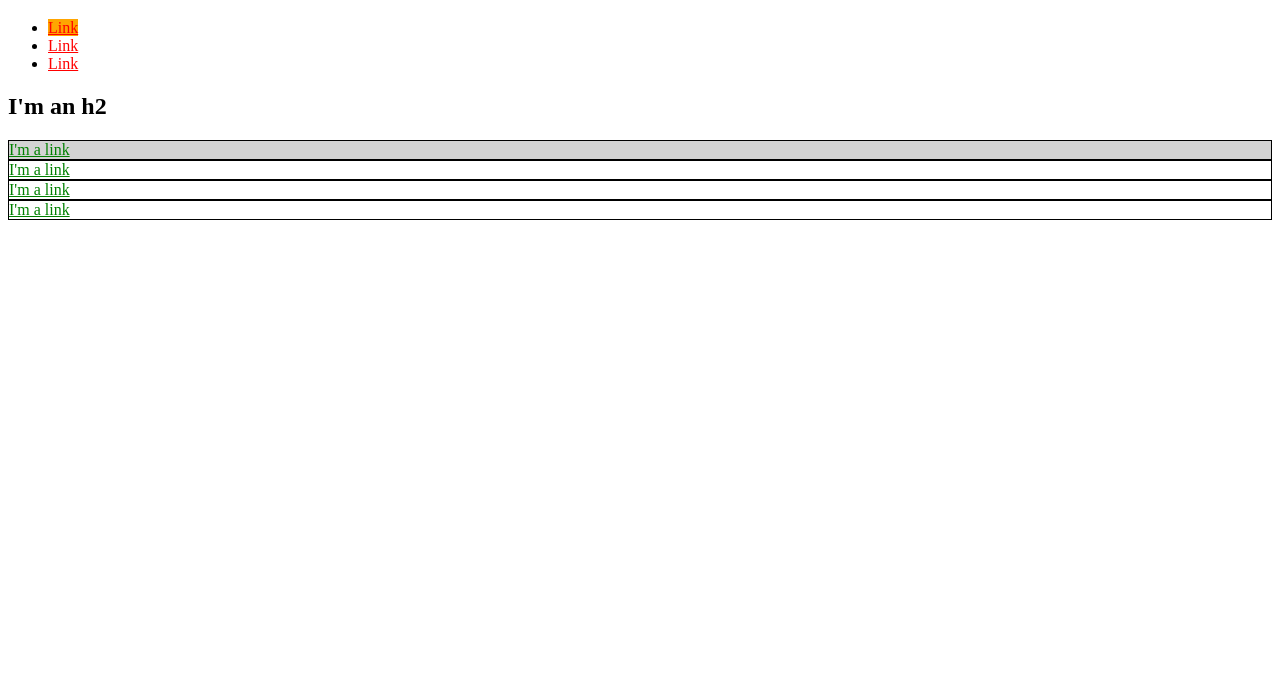
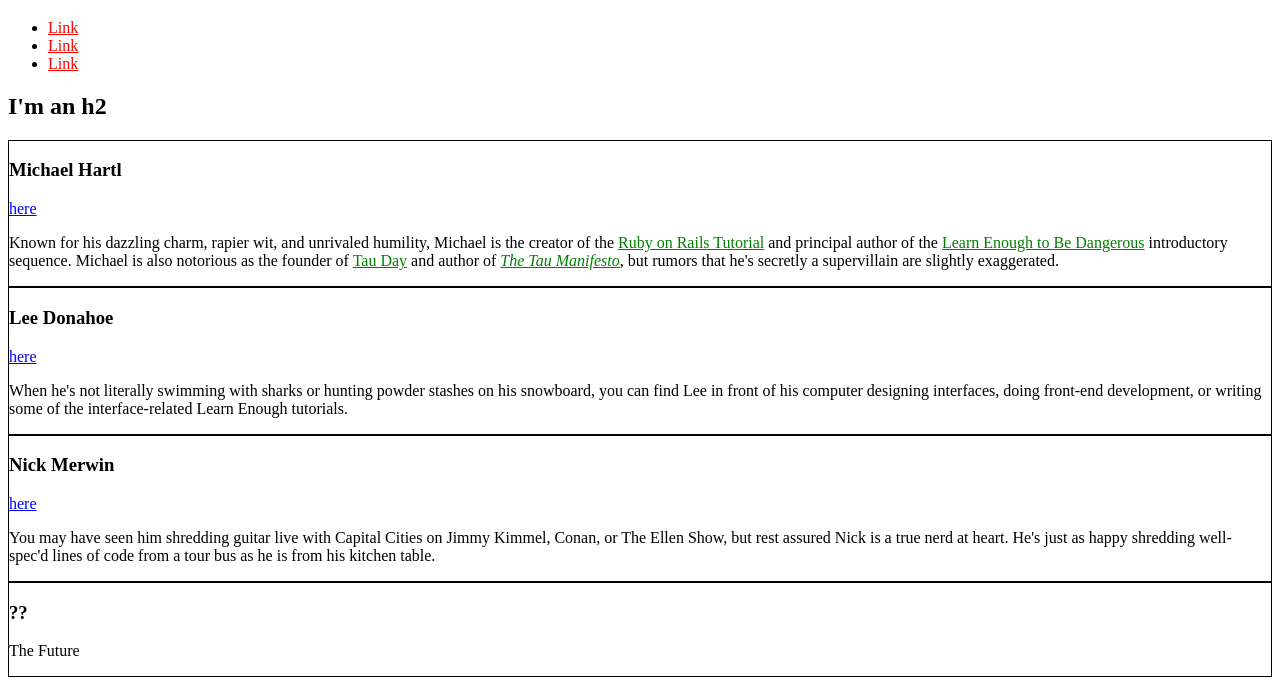
Before and after one commit to slipson-nimonik/slipson-nimonik.github.io, a plain HTML site: page index.html in a window 1280 px wide. Shown: the part 61-756 px from the top of the page. Drawn offline with Linux system fonts and the light colour scheme.

Commit message:
Add more classes and refactor

```diff
--- a/index.html
+++ b/index.html
@@ -10,17 +10,11 @@ a {
 .bio-box {
   border: 1px solid black;
 }
-.bio-box a {
+.bio-copy a {
   color: green;
 }
-.bluey {
-  background-color: azure;
-}
-#orangey {
-  background-color: orange;
-}
-  #exec-bio {
-    background-color: lightgray;
+.social-link {
+  color: blue;
 }
 </style>
   </head>
@@ -28,7 +22,7 @@ a {
     <h1>I'm an h1</h1>
     <ul>
       <li>
-        <a id="orangey" href="http://example.com/">Link</a>
+        <a href="http://example.com/">Link</a>
       </li>
       <li>
         <a href="http://example.com/">Link</a>
@@ -38,17 +32,54 @@ a {
       </li>
     </ul>
     <h2>I'm an h2</h2>
-    <div id="exec-bio" class="bio-box" class="bluey">
-      <a href="http://example.com/">I'm a link</a>
+        <div class="bio-box">
+          <h3>Michael Hartl</h3>
+          <a href="http://twitter.com/mhartl" class="social-link">here</a>
+<div class="bio-copy">
+          <p>
+            Known for his dazzling charm, rapier wit, and unrivaled humility,
+            Michael is the creator of the
+            <a href="https://www.railstutorial.org/">Ruby on Rails
+            Tutorial</a> and principal author of the
+            <a href="https://learnenough.com/">
+            Learn Enough to Be Dangerous</a> introductory sequence. Michael
+            is also notorious as the founder of
+            <a href="http://tauday.com/">Tau Day</a> and author of
+            <a href="http://tauday.com/tau-manifesto"><em>The Tau
+            Manifesto</em></a>, but rumors that he's secretly a supervillain
+            are slightly exaggerated.
+          </p>
         </div>
-    <div class="bio-box" class="bluey">
-      <a href="http://example.com/">I'm a link</a>
         </div>
-    <div class="bio-box" class="bluey">
-      <a href="http://example.com/">I'm a link</a>
+        <div class="bio-box">
+          <h3>Lee Donahoe</h3>
+          <a href="https://twitter.com/leedonahoe" class="social-link">here</a>
+<div class="bio-copy">
+          <p>
+            When he's not literally swimming with sharks or hunting powder stashes on
+            his snowboard, you can find Lee in front of his computer designing
+            interfaces, doing front-end development, or writing some of the
+            interface-related Learn Enough tutorials.
+          </p>
         </div>
-    <div class="bio-box" class="bluey">
-      <a href="http://example.com/">I'm a link</a>
+                </div>
+        <div class="bio-box">
+          <h3>Nick Merwin</h3>
+          <a href="https://twitter.com/nickmerwin" class="social-link">here</a>
+<div class="bio-copy">
+          <p>
+            You may have seen him shredding guitar live with Capital Cities on Jimmy
+            Kimmel, Conan, or The Ellen Show, but rest assured Nick is a true nerd at
+            heart. He's just as happy shredding well-spec'd lines of code from a tour
+            bus as he is from his kitchen table.
+          </p>
+        </div>
+                </div>
+        <div class="bio-box">
+          <h3>??</h3>
+          <p>
+            The Future
+          </p>
         </div>
       </body>
     </html>
```
Lines whose indentation alone changed are shown as unchanged.
